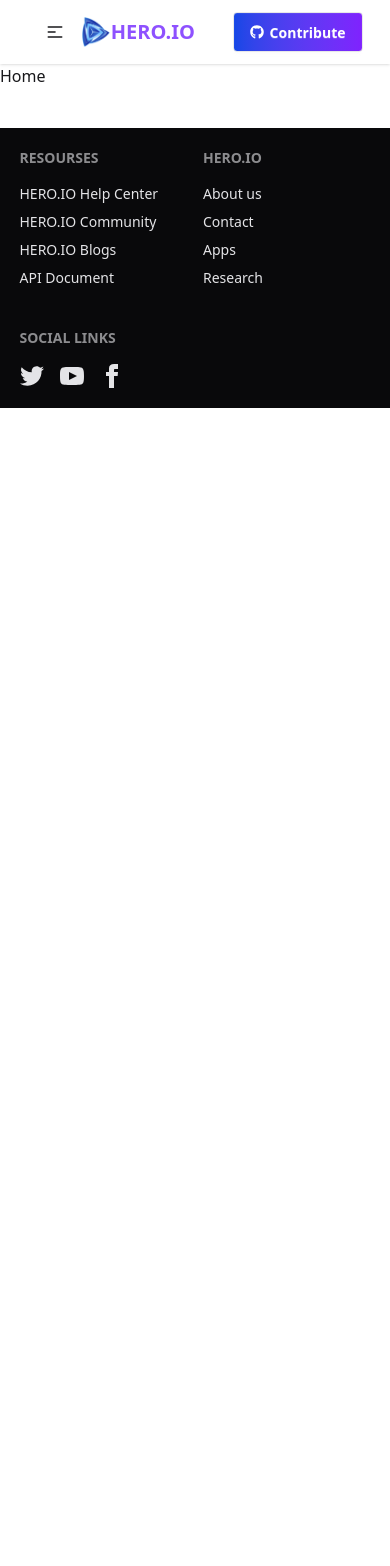
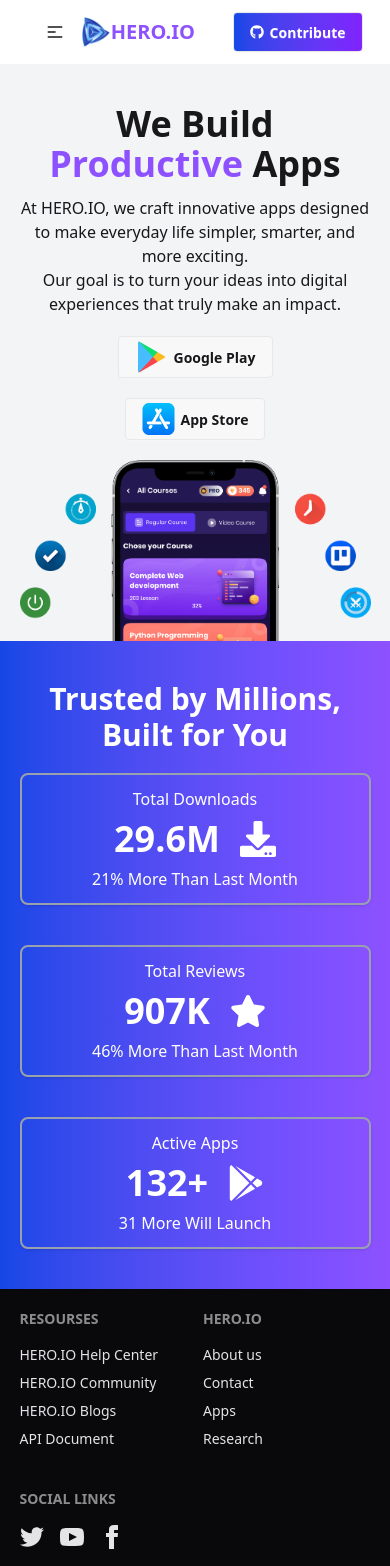
Before and after one commit to aliraj15dev/my-app-store, a React (Vite) app: page / in a window 390 px wide. Shown: the top 1566 px of the page. Before the commit the page ends 844 px from the top, so only its background shows below. Built offline with nearby package versions, Linux system fonts and the light colour scheme.

Commit message:
banner and status section design and made responsive

```diff
--- /dev/null
+++ b/src/Components/Banner.jsx
@@ -0,0 +1,22 @@
+
+import { Link } from 'react-router';
+
+const Banner = () => {
+    return (
+        <div className='max-w-9/10 mx-auto text-center pt-10 space-y-5'>
+            <div className='space-y-3'>
+                <h1 className='text-4xl font-bold'>We Build <br /> <span className='text-violet-500'>Productive</span> Apps</h1>
+                <p>At HERO.IO, we craft innovative apps designed to make everyday life simpler, smarter, and more exciting. <br /> Our goal is to turn your ideas into digital experiences that truly make an impact.</p>
+            </div>
+            <div className='flex flex-col sm:flex-row gap-5 justify-center items-center'>
+                <Link to='https://play.google.com/store/apps?hl=en' className='max-w-40 btn py-5 hover:scale-120 duration-700' target='_blank'><img src="../../src/assets/icons/playstore.png" alt="PlayStore Icon" /> Google Play</Link>
+                <Link to='https://www.apple.com/app-store/' className='max-w-40 btn py-5 hover:scale-120 duration-700' target='_blank'><img src="../../src/assets/icons/app-store.png" alt="AppStore Icon" />App Store</Link>
+            </div>
+            <figure className='flex justify-center items-center'>
+                <img src="../../src/assets/hero.png" alt="" />
+            </figure>
+        </div>
+    );
+};
+
+export default Banner;Banner
--- a/src/Components/Footer.jsx
+++ b/src/Components/Footer.jsx
@@ -4,7 +4,7 @@
 const Footer = () => {
   return (
     <>
-      <footer className="bg-neutral mt-10">
+      <footer className="bg-neutral">
         <div className="footer grid grid-cols-2 sm:grid-cols-3 text-neutral-content py-5 max-w-9/10 mx-auto">
           <div>
             <h6 className="footer-title">Resourses</h6>
--- /dev/null
+++ b/src/Components/Navbar.css
@@ -0,0 +1,5 @@
+a.active{
+    font-weight: bold;
+    color: rgb(152, 105, 238);
+    text-decoration: underline;
+}
--- a/src/Components/Navbar.jsx
+++ b/src/Components/Navbar.jsx
@@ -1,3 +1,4 @@
+import './Navbar.css'
 import { NavLink } from "react-router";
 import { FaGithub } from "react-icons/fa";
 
--- /dev/null
+++ b/src/Components/StatusSection.jsx
@@ -0,0 +1,44 @@
+import React from "react";
+import { FaDownload,FaGooglePlay, FaStar } from "react-icons/fa";
+
+const StatusSection = () => {
+  return (
+    <div className="bg-gradient-to-r from-blue-700 to-violet-500 text-white text-center py-10">
+      <div className="max-w-9/10 mx-auto space-y-5">
+        <div>
+          <h2 className="text-3xl font-bold">Trusted by Millions, Built for You</h2>
+        </div>
+        <div className="grid sm:grid-cols-2 lg:grid-cols-3 gap-10">
+          <div className="flex flex-col justify-center items-center shadow border-2 border-gray-400 rounded-lg space-y-2 py-3 hover:scale-110 duration-700">
+            <p>Total Downloads</p>
+            <div className="flex items-center gap-5">
+                <h3 className="text-4xl font-black">29.6M</h3>
+                <FaDownload className="text-4xl font-black"/>
+            </div>
+            <p>21% More Than Last Month</p>
+          </div>
+
+          <div className="flex flex-col justify-center items-center shadow border-2 border-gray-400 rounded-lg space-y-2 py-3 hover:scale-110 duration-700">
+            <p>Total Reviews</p>
+            <div className="flex items-center gap-5">
+                <h3 className="text-4xl font-black">907K</h3>
+                <FaStar className="text-4xl font-black"/>
+            </div>
+            <p>46% More Than Last Month</p>
+          </div>
+
+          <div className="flex flex-col justify-center items-center shadow border-2 border-gray-400 rounded-lg space-y-2 py-3 hover:scale-110 duration-700">
+            <p>Active Apps</p>
+            <div className="flex items-center gap-5">
+                <h3 className="text-4xl font-black">132+</h3>
+                <FaGooglePlay className="text-4xl font-black"/>
+            </div>
+            <p>31 More Will Launch</p>
+          </div>
+        </div>
+      </div>
+    </div>
+  );
+};
+
+export default StatusSection;
--- /dev/null
+++ b/src/Pages/Apps.jsx
@@ -0,0 +1,11 @@
+import React from 'react';
+
+const Apps = () => {
+    return (
+        <div>
+            Apps
+        </div>
+    );
+};
+
+export default Apps;
--- a/src/Pages/Home.jsx
+++ b/src/Pages/Home.jsx
@@ -1,9 +1,12 @@
 import React from 'react';
+import Banner from '../Components/Banner';
+import StatusSection from '../Components/StatusSection';
 
 const Home = () => {
     return (
-        <div>
-            Home
+        <div className='bg-gray-100'>
+            <Banner/>
+            <StatusSection/>
         </div>
     );
 };
--- /dev/null
+++ b/src/Pages/Installation.jsx
@@ -0,0 +1,11 @@
+import React from 'react';
+
+const Installation = () => {
+    return (
+        <div>
+            Installation
+        </div>
+    );
+};
+
+export default Installation;Installation
--- a/src/Routes/Router.jsx
+++ b/src/Routes/Router.jsx
@@ -2,12 +2,16 @@
 import Root from "../Components/Root";
 import Home from "../Pages/Home";
 import ErrorPage from "./ErrorPage";
+import Apps from "../Pages/Apps";
+import Installation from "../Pages/Installation";
 
 const router = createBrowserRouter([
     {
         path:'/', Component:Root,
         children:[
-            {index:true, Component:Home}
+            {index:true, Component:Home},
+            {path:'apps', Component:Apps},
+            {path:'installation', Component:Installation},
         ]
     },
     {path:'*', Component:ErrorPage}
```
Also changed, not shown: src/assets/icons/app-store.png (added), src/assets/icons/playstore.png (added).
